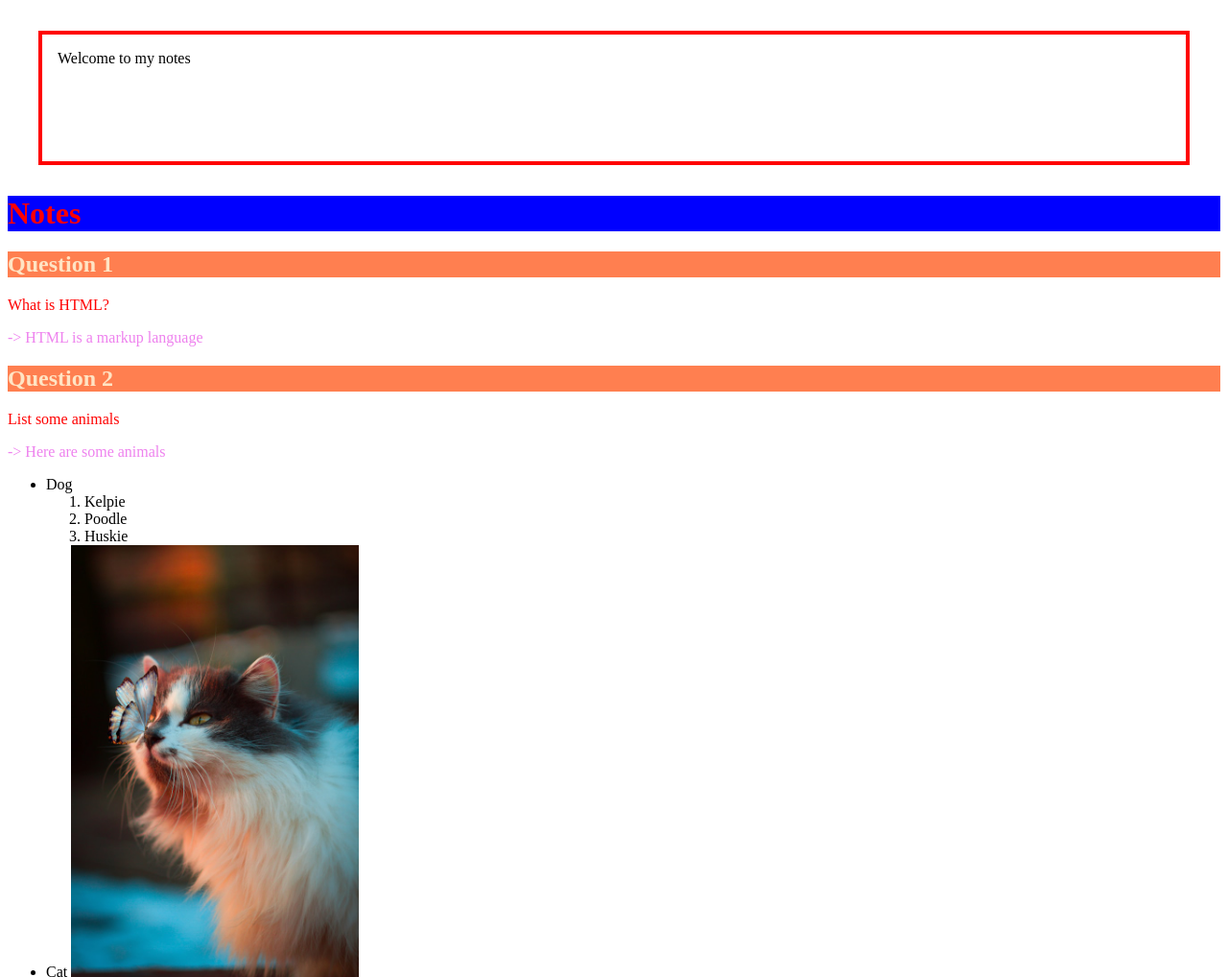
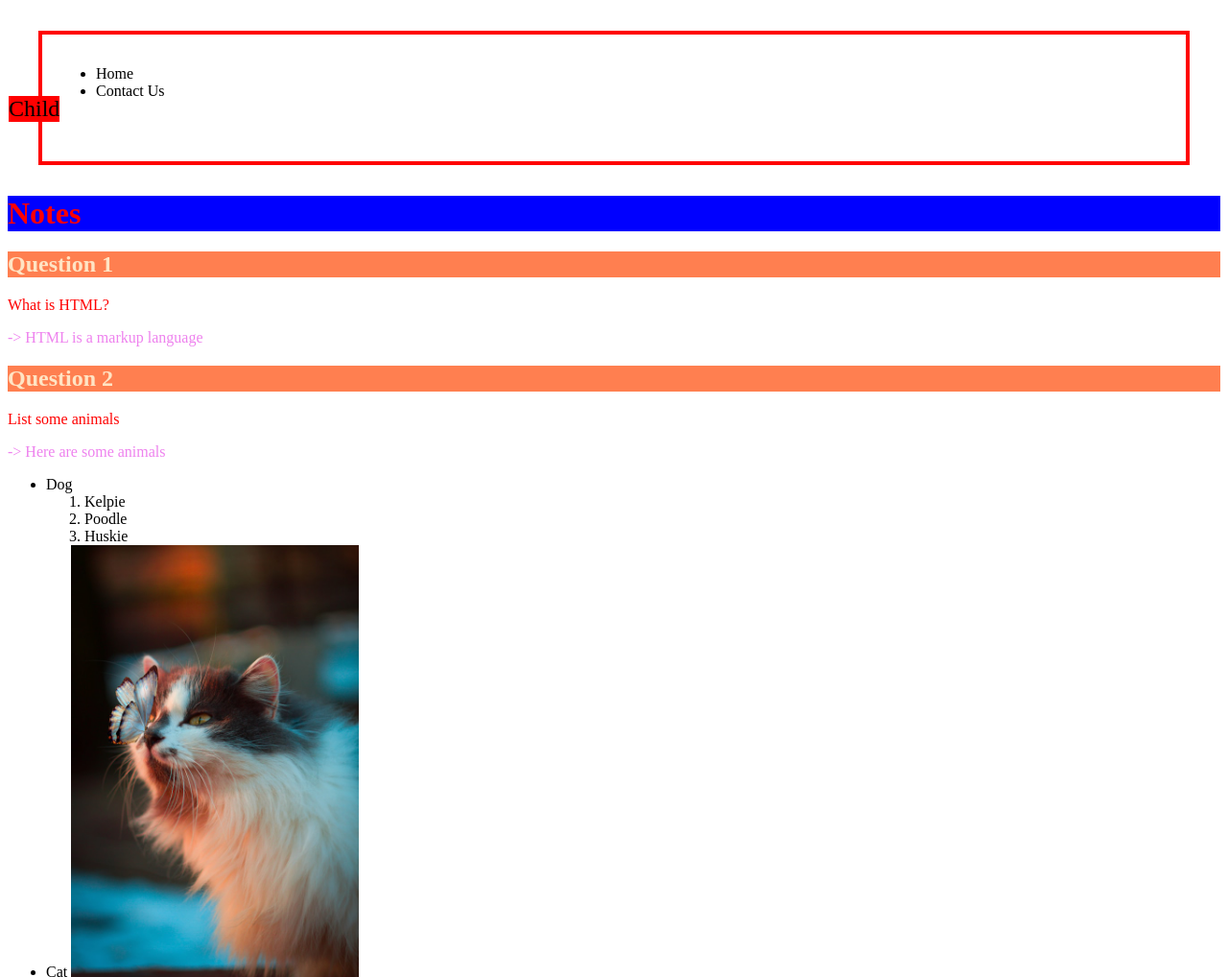
Before and after one commit to Felicity2024/2024-JUL-DWD-T1W1D3, a plain HTML site: page index.html in a window 1280 px wide. Shown: the top 1018 px of the page at 96% size. Drawn offline with Linux system fonts and the light colour scheme; grey boxes are pictures that could not be loaded.

Commit message:
different positioning in CSS

```diff
--- a/index.css
+++ b/index.css
@@ -15,8 +15,41 @@ img {
     padding: 16px;
     border: 4px solid red;
     margin: 32px;
+
+    /*position: static; HTML elements are positioned static by default */
+
+    /*position: relative; is positioned relative to its normal position
+    top: 100px;
+    left: 50px; */
+
+   /* position: absolute; realtive to nearest positioned ancestor
+    top: 100px;
+    left: 50px; */
+
+    /*position: fixed; positioned relative to the viewport, which means it always stays in the same place even if the page is scrolled
+    bottom: 100px;*/
+
+    /*position: sticky; is positioned based on the user's scroll position
+    top 0px; */
+
+
 }
 
 .btn-q3 {
     margin-left: 20px;
 }
+
+.parent {
+    border: 1px solid red;
+    height: 200px;
+    margin-bottom: 100px;
+
+    position: relative;
+}
+
+.child {
+    position: fixed;
+    top: 100px;
+    font-size: 24px;
+    background-color: red;
+}
--- a/index.html
+++ b/index.html
@@ -14,7 +14,12 @@
         <link rel="stylesheet" href="./index.css">
     </head>
     <body>
-        <div class="welcome">Welcome to my notes</div>
+        <div class="welcome">
+            <ul>
+                <li>Home</li>
+                <li>Contact Us</li>
+            </ul>
+        </div>
         <!-- Inline CSS Styling-->
         <h1 style="color: red; background-color: blue;">Notes</h1>
         <h2>Question 1</h2>
@@ -52,5 +57,9 @@
                 </p>
         </div>
 
+        <div class="parent">
+            <div class="child">Child</div>
+        </div>
+
     </body>
 </html>
```
